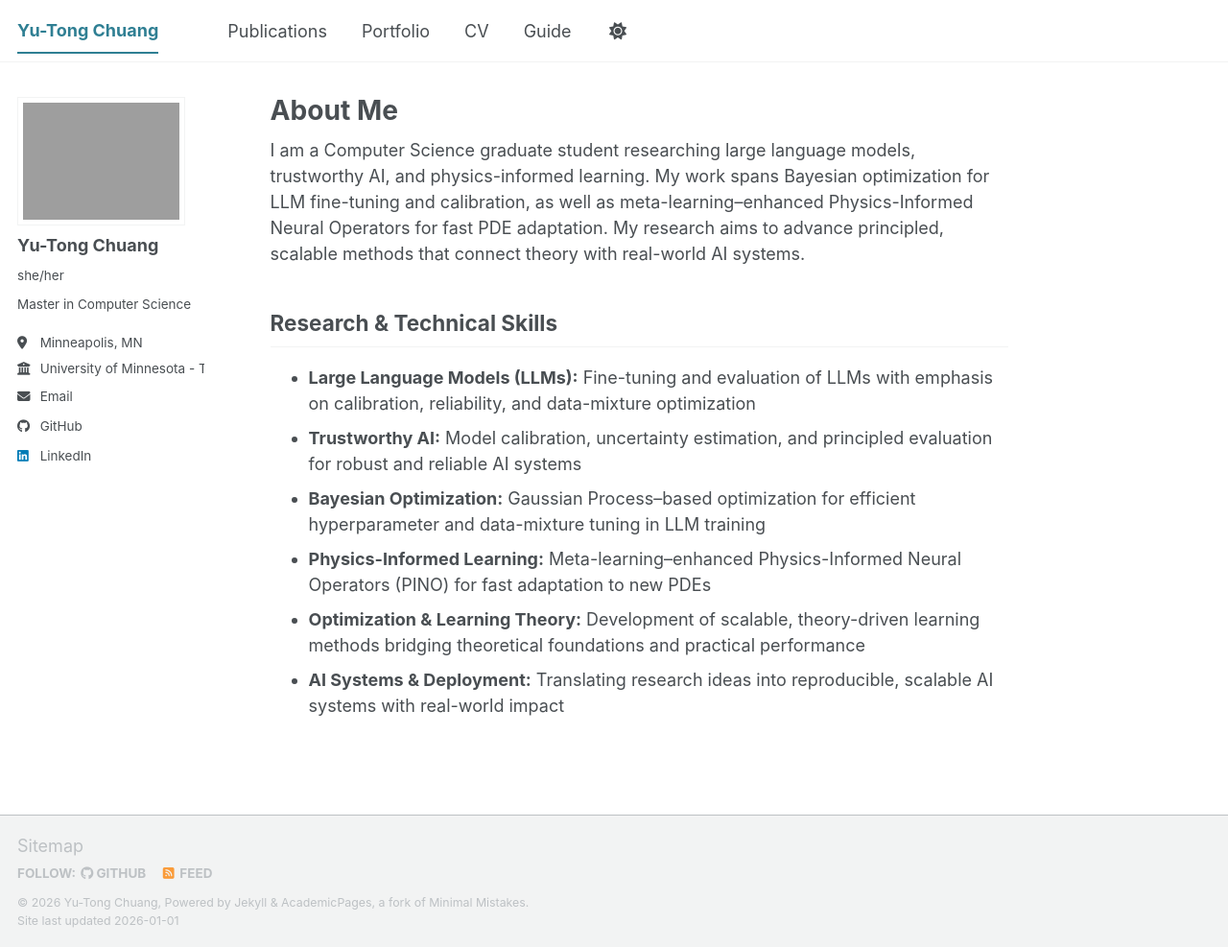
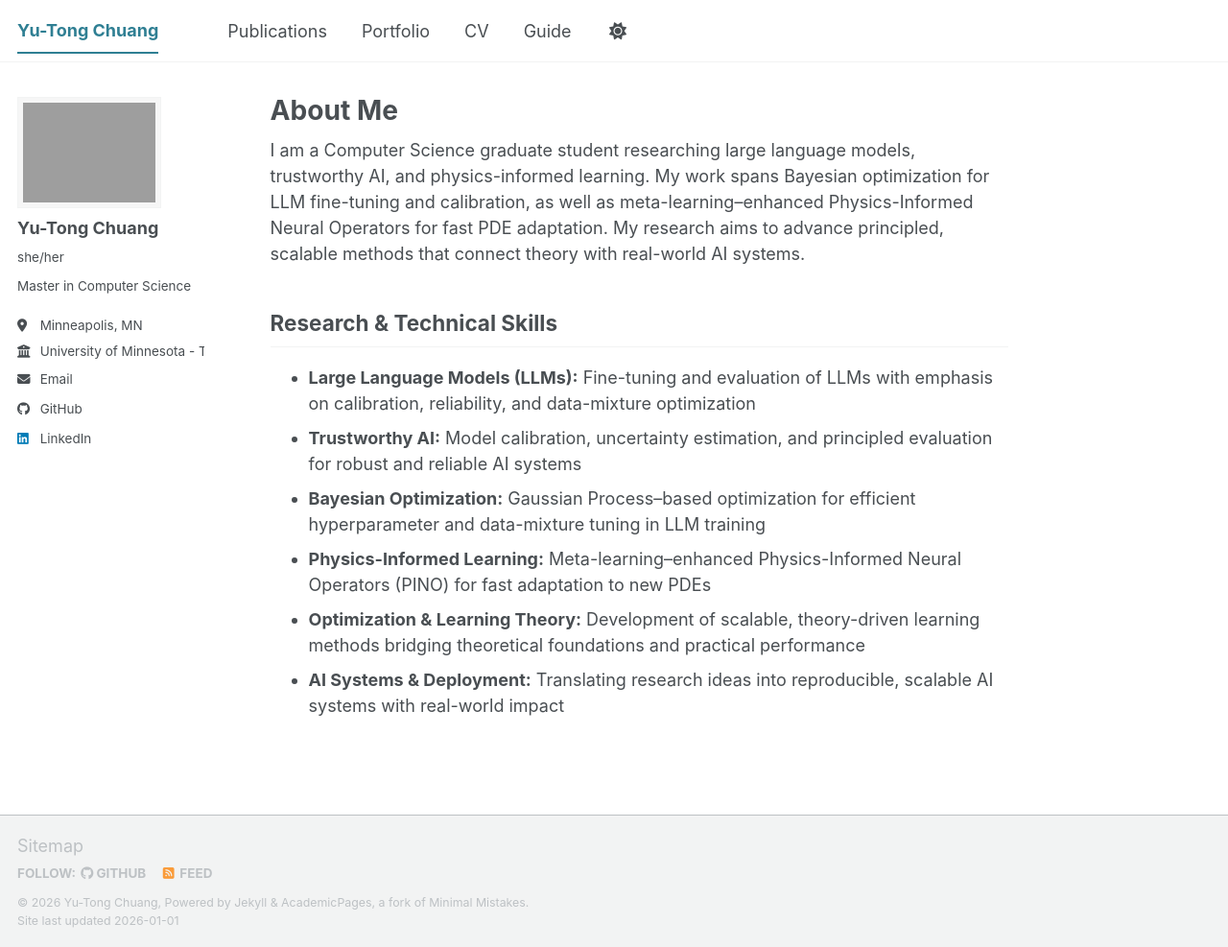
Before and after one commit to novia-aa/novia-aa.github.io, a Jekyll site: the page built from _pages/about.md, in a window 1280 px wide and 987 px high. Shown: the whole window at 96% size. Built offline with Jekyll 4.4.1, drawn with Linux system fonts in a browser that asks for light colours; a script bundle is joined from its source files by our own code; library files that are not in the unit come from our copies.

Commit message:
fix profile bug

```diff
--- a/_config.yml
+++ b/_config.yml
@@ -23,7 +23,7 @@
 #               Additional customization can be done by editing /_includes/author-profile.html
 author:
   # Biographic information
-  avatar           : "profile.png"
+  avatar           : "profile.JPG"
   name             : "Yu-Tong Chuang"
   pronouns         : "she/her"
   bio              : "Master in Computer Science"
--- a/_includes/author-profile.html
+++ b/_includes/author-profile.html
@@ -10,7 +10,7 @@
     {% if author.avatar contains "://" %}
     	<img src="{{ author.avatar }}" alt="{{ author.name }}"  fetchpriority="high" />
     {% else %}
-    	<img src="{{ author.avatar | prepend: "/images/" | prepend: base_path }}" class="author__avatar" alt="{{ author.name }}"  fetchpriority="high" />
+    	<img src="{{ author.avatar | prepend: "/images/" | prepend: base_path }}" alt="{{ author.name }}"  fetchpriority="high" />
     {% endif %}
   </div>
 
--- a/_sass/layout/_sidebar.scss
+++ b/_sass/layout/_sidebar.scss
@@ -102,6 +102,12 @@
   img {
     max-width: 175px;
     border-radius: 0; // make avatar rectangular instead of circular
+    display: block !important;
+    width: 150px !important;
+    height: auto !important;
+    background: #f6f6f6 !important; // visible fallback if image missing
+    border: 1px solid var(--global-border-color);
+    object-fit: cover;
 
     @include breakpoint($large) {
       padding: 5px;
```
